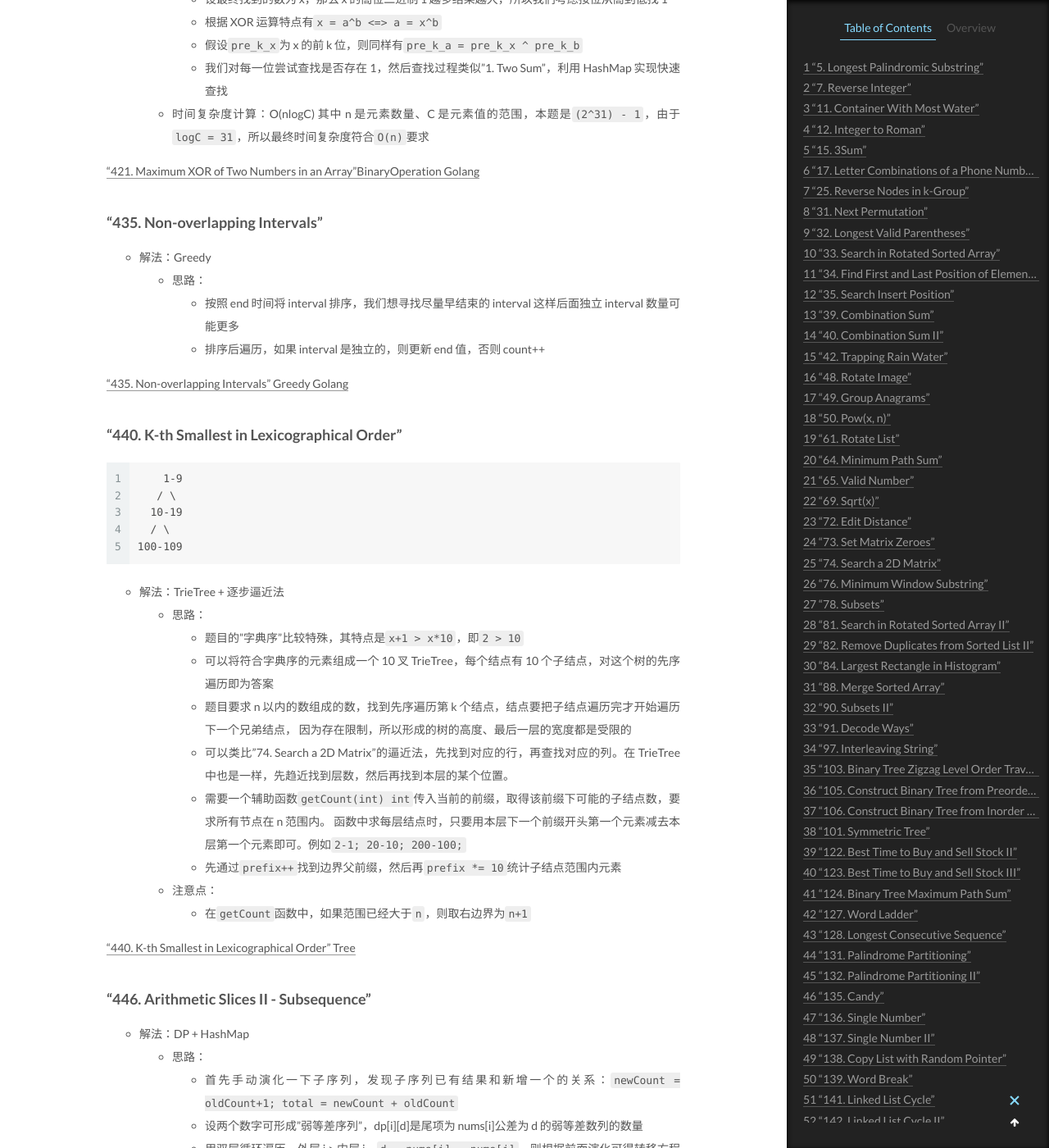
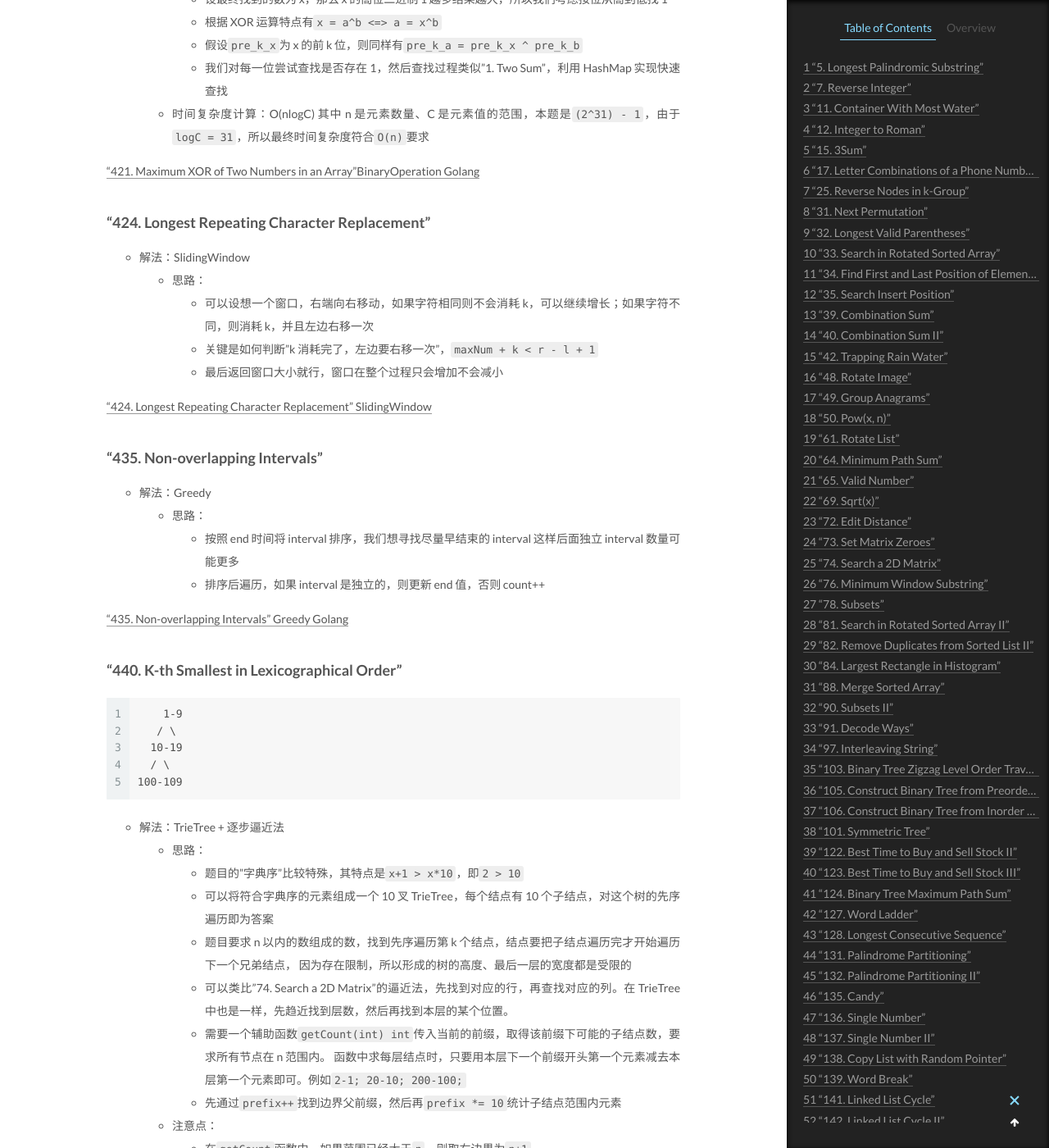
Before and after one commit to CodeHunter2006/CodeHunter2006.github.io, a Jekyll site: the page built from _posts/2020-12-27-LeetCode_Question_Category.md, in a window 1280 px wide and 1400 px high, scrolled down 41900 px. Shown: the whole window at 82% size. Built offline with Jekyll 4.4.1, drawn with Linux system fonts in a browser that asks for light colours; formulas are drawn with MathJax 3; some of the changed text lies outside the part shown.

Commit message:
[doc]: add contents.

```diff
--- a/_posts/2020-12-27-LeetCode_Question_Category.md
+++ b/_posts/2020-12-27-LeetCode_Question_Category.md
@@ -1498,6 +1498,16 @@ tags: Algorithm Leetcode
 
 ["421. Maximum XOR of Two Numbers in an Array"BinaryOperation Golang]()
 
+### "424. Longest Repeating Character Replacement"
+
+- 解法：SlidingWindow
+  - 思路：
+    - 可以设想一个窗口，右端向右移动，如果字符相同则不会消耗 k，可以继续增长；如果字符不同，则消耗 k，并且左边右移一次
+    - 关键是如何判断"k 消耗完了，左边要右移一次"，`maxNum + k < r - l + 1`
+    - 最后返回窗口大小就行，窗口在整个过程只会增加不会减小
+
+["424. Longest Repeating Character Replacement" SlidingWindow]()
+
 ### "435. Non-overlapping Intervals"
 
 - 解法：Greedy
@@ -1627,7 +1637,14 @@ tags: Algorithm Leetcode
   - 特点：
     - 至少采样两次，并且有`3/7`概率丢弃，所以每次采样期望次数为`2*(4/7+(4/7)^2+...)≈6`，时间复杂度 O(6n)，还是不能符合性能要求
 
-- 解法 3:
+- 解法 3: 直接取余，10000 次采样时**不通过**
+
+  - 思路：
+    - 直接取余辆次，然后求和，然后和对 10 取余，再加一，`return (rand7()+rand7())%10 + 1`
+  - 问题：
+    - `[1,4]`的出现概率要明显高于`[5~10]`，当采样数量大到一定程度就无法通过
+
+- 解法 4:
   - 思路：
     - 利用`[1,7]`找到最快接近`[1,10]`的方法，用`7*7 = 49`的方法，只需要两次`rand7()`采样就能找到最接近 40(10 的整数倍)目标
     - 保留 40 以内的有效值，期望采样次数为`2*(4/5+(4/5)^2...)≈2.4`，时间复杂度 O(2.4n)，符合性能要求
```
Also changed, not shown: _posts/2020-07-05-Algorithm_SlidingWindow.md (+17 -0 lines).
